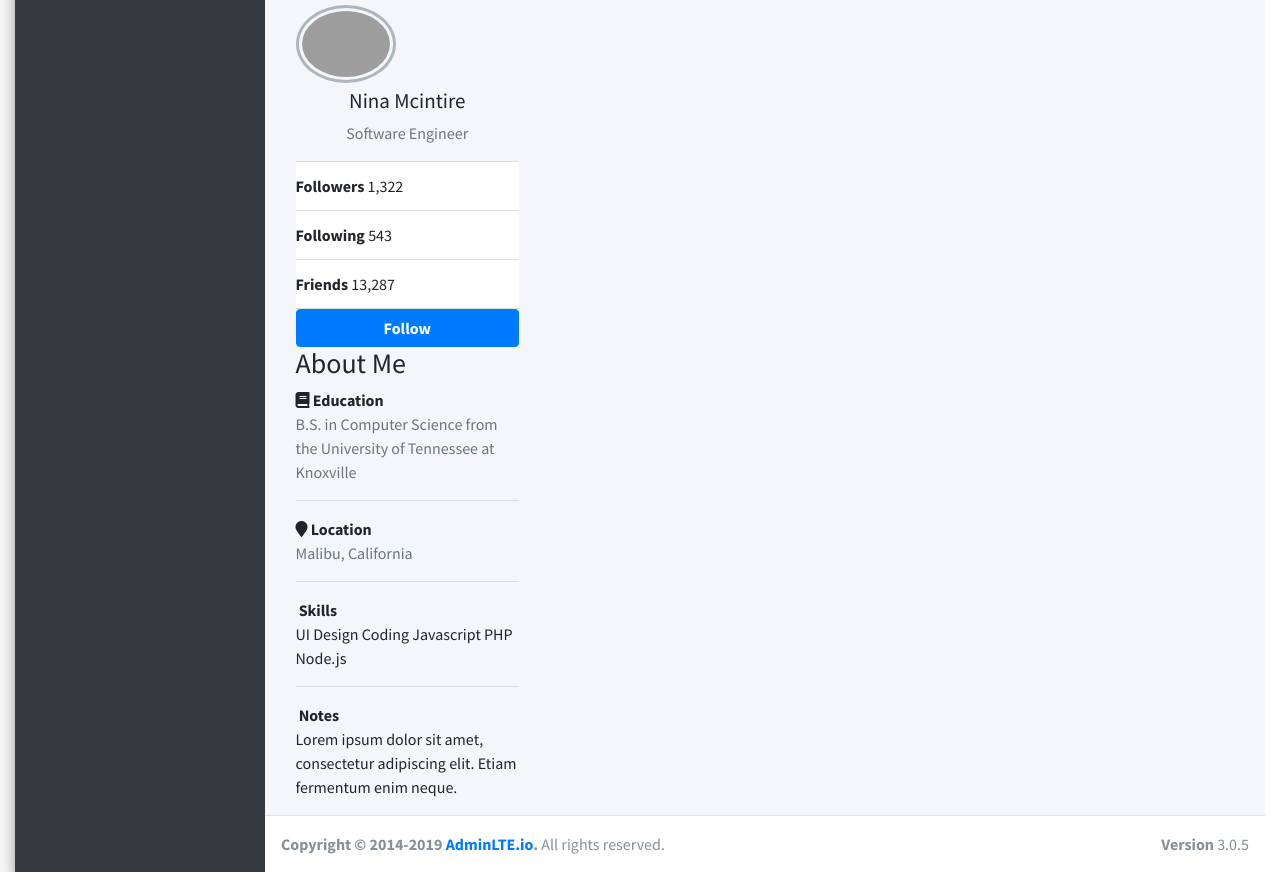
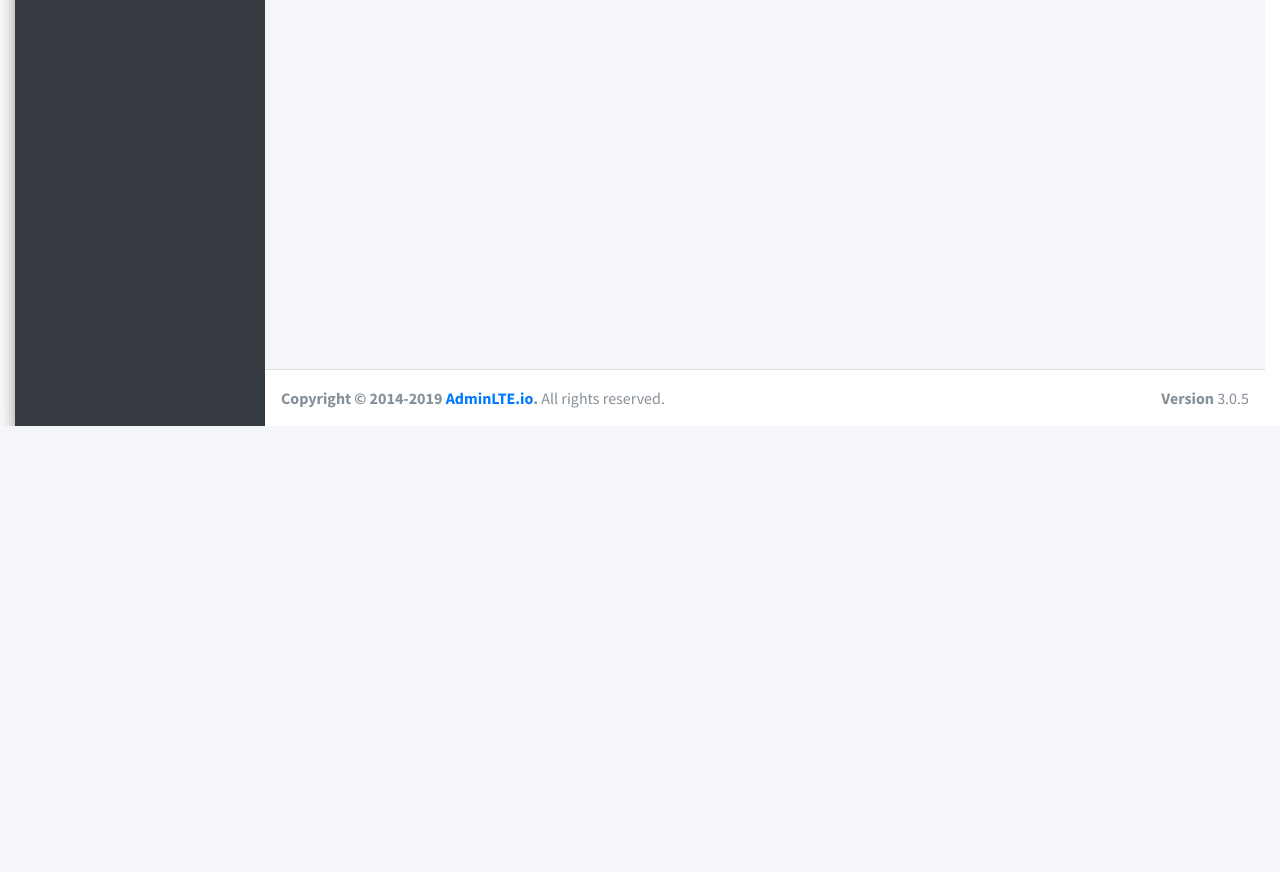
Before and after one commit to t0mer/broadlinkmanager-docker, a Flask app: page /about in a window 1280 px wide. Shown: the part 374-1246 px from the top of the page. After the commit the page ends 800 px from the top, so only its background shows below. Run offline with Flask 2, Linux system fonts and the light colour scheme; some libraries are stand-ins or nearby versions; grey boxes are pictures that could not be loaded.

Commit message:
Update about.html

```diff
--- a/broadlinkmanager/templates/about.html
+++ b/broadlinkmanager/templates/about.html
@@ -124,94 +124,7 @@
                 </div><!-- /.container-fluid -->
             </section>
             <!-- Main content -->
-            <section class="content">
-                <div class="container-fluid">
-                    <div class="row">
-                        <div class="col-12">
-                            <div class="col-sm-12">
-                                <form action="https://www.paypal.com/cgi-bin/webscr" method="post" target="_top">
-                                    <input type="hidden" name="cmd" value="_s-xclick" />
-                                    <input type="hidden" name="hosted_button_id" value="8CGLEHN2NDXDE" />
-                                    <input type="image" src="https://www.paypalobjects.com/en_US/IL/i/btn/btn_donateCC_LG.gif" border="0" name="submit" title="PayPal - The safer, easier way to pay online!" alt="Donate with PayPal button" />
-                                    <img alt="" border="0" src="https://www.paypal.com/en_IL/i/scr/pixel.gif" width="1" height="1" />
-                                </form>
 
-                                <div class="col-md-3">
-
-                                    <!-- Profile Image -->
-                                    <div class="box box-primary">
-                                        <div class="box-body box-profile">
-                                            <img class="profile-user-img img-responsive img-circle" src="../../dist/img/user4-128x128.jpg" alt="User profile picture">
-
-                                            <h3 class="profile-username text-center">Nina Mcintire</h3>
-
-                                            <p class="text-muted text-center">Software Engineer</p>
-
-                                            <ul class="list-group list-group-unbordered">
-                                                <li class="list-group-item">
-                                                    <b>Followers</b> <a class="pull-right">1,322</a>
-                                                </li>
-                                                <li class="list-group-item">
-                                                    <b>Following</b> <a class="pull-right">543</a>
-                                                </li>
-                                                <li class="list-group-item">
-                                                    <b>Friends</b> <a class="pull-right">13,287</a>
-                                                </li>
-                                            </ul>
-
-                                            <a href="#" class="btn btn-primary btn-block"><b>Follow</b></a>
-                                        </div>
-                                        <!-- /.box-body -->
-                                    </div>
-                                    <!-- /.box -->
-                                    <!-- About Me Box -->
-                                    <div class="box box-primary">
-                                        <div class="box-header with-border">
-                                            <h3 class="box-title">About Me</h3>
-                                        </div>
-                                        <!-- /.box-header -->
-                                        <div class="box-body">
-                                            <strong><i class="fa fa-book margin-r-5"></i> Education</strong>
-
-                                            <p class="text-muted">
-                                                B.S. in Computer Science from the University of Tennessee at Knoxville
-                                            </p>
-
-                                            <hr>
-
-                                            <strong><i class="fa fa-map-marker margin-r-5"></i> Location</strong>
-
-                                            <p class="text-muted">Malibu, California</p>
-
-                                            <hr>
-
-                                            <strong><i class="fa fa-pencil margin-r-5"></i> Skills</strong>
-
-                                            <p>
-                                                <span class="label label-danger">UI Design</span>
-                                                <span class="label label-success">Coding</span>
-                                                <span class="label label-info">Javascript</span>
-                                                <span class="label label-warning">PHP</span>
-                                                <span class="label label-primary">Node.js</span>
-                                            </p>
-
-                                            <hr>
-
-                                            <strong><i class="fa fa-file-text-o margin-r-5"></i> Notes</strong>
-
-                                            <p>Lorem ipsum dolor sit amet, consectetur adipiscing elit. Etiam fermentum enim neque.</p>
-                                        </div>
-                                        <!-- /.box-body -->
-                                    </div>
-                                    <!-- /.box -->
-                                </div>
-
-                            </div>
-                        </div>
-                    </div>
-
-                </div>
-            </section>
             <!-- /.content -->
         </div>
         <!-- /.content-wrapper -->
```
